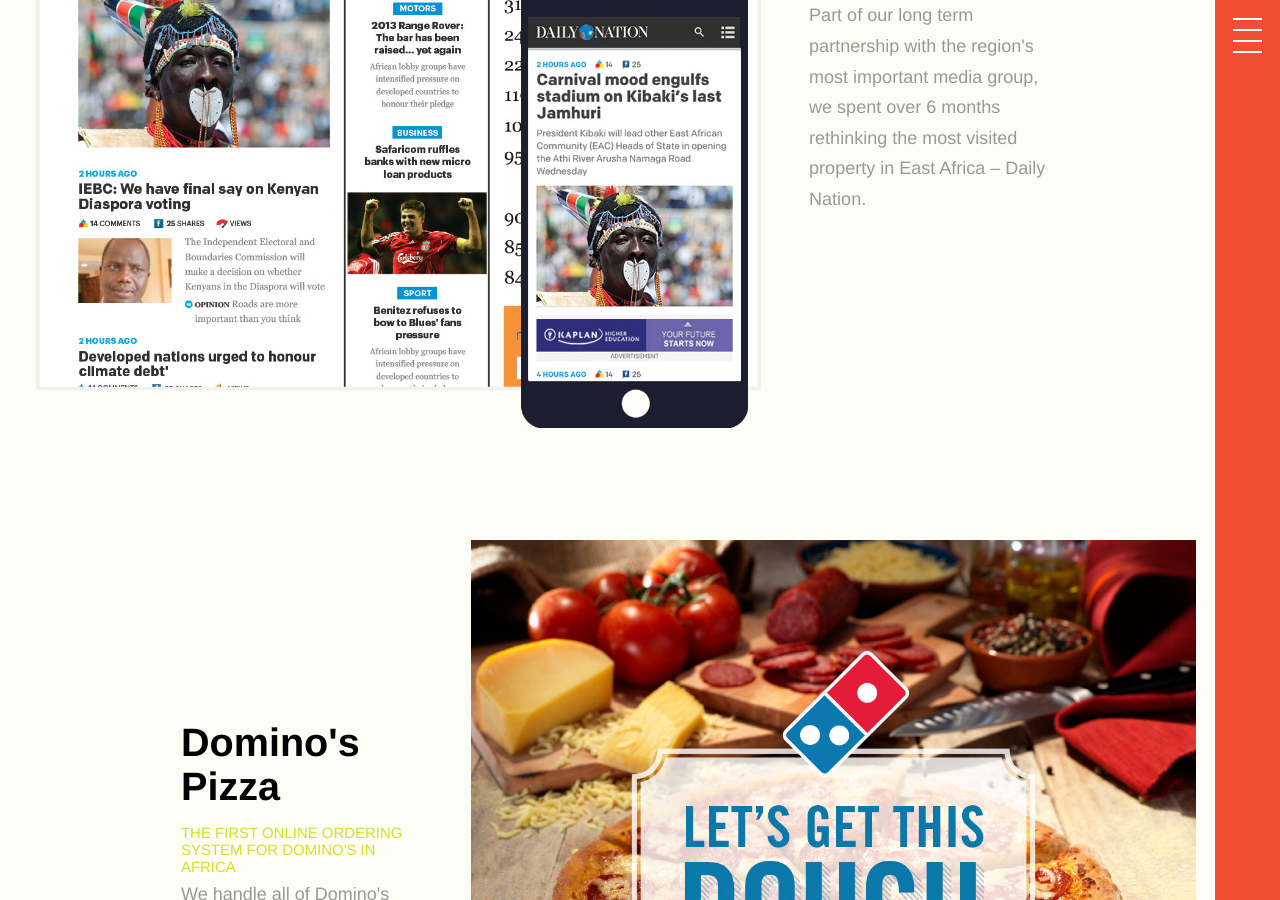
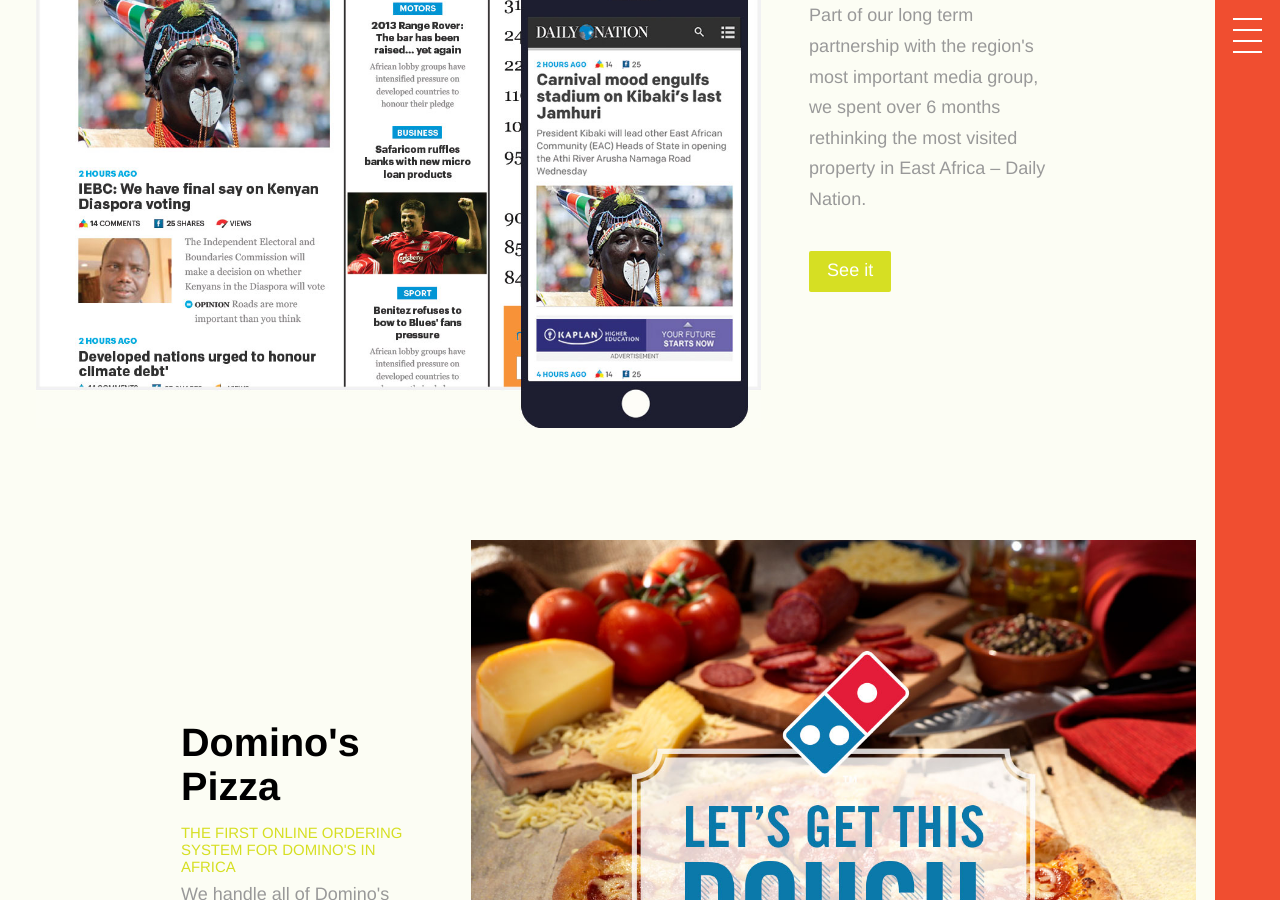
Before and after one commit to ryanhbowman/circle-site, a Jekyll site: the page built from index.html, in a window 1280 px wide and 900 px high, scrolled down 1184 px. Built offline with Jekyll 4.4.1, drawn with Linux system fonts in a browser that asks for light colours; some web fonts are replaced; some of the changed text lies outside the part shown.

Commit message:
better im, links added too

```diff
--- a/index.html
+++ b/index.html
@@ -31,7 +31,7 @@
       </h2>
       <h5>Changing the face of Kenyan media</h5>
       <p>Part of our long term partnership with the region's most important media group, we spent over 6 months rethinking the most visited property in East Africa – Daily Nation. </p>
-      <!-- <a class="btn" href="projects/nation.html">Read the Whole Story</a> -->
+      <a class="btn" href="http://nation.co.ke">See it</a>
     </aside>
   </div>
 </section>
@@ -48,7 +48,7 @@
       </h2>
       <h5>The first online ordering system for Domino's in Africa</h5>
       <p>We handle all of Domino's work in Kenya from Africa's first Domino's online ordering system to billboards and specially geo-targeted digital advertising.</p>
-      <!-- <a class="btn" href="projects/dominos.html">Read the Whole Story</a> -->
+      <a class="btn" href="http://dominos.co.ke">See the site</a>
     </aside>
   </div>
 </section>
@@ -65,7 +65,7 @@
       </h2>
       <h5>Building an online presence from nothing to world-class</h5>
       <p>We have worked with CB for years building up a world class integrated digital presence that covers all aspects of the business, from accounting to client representation.</p>
-      <!-- <a class="btn" href="projects/dominos.html">Read the Whole Story</a> -->
+      <a class="btn" href="http://curtisbrown.co.uk">Check the page</a>
     </aside>
   </div>
 </section>
@@ -82,7 +82,7 @@
       </h2>
       <h5>Efficient, conversion oriented E-commerce with a soul</h5>
       <p>Circle works on all aspects of Cubitts digital strategy building a custom patient managment system and POS for in-store usage. </p>
-      <!-- <a class="btn" href="projects/dominos.html">Read the Whole Story</a> -->
+      <a class="btn" href="https://cubitts.co.uk">See it</a>
     </aside>
   </div>
 </section>
@@ -99,7 +99,7 @@
       </h2>
       <h5>a digital marketing success of epic proportions</h5>
       <p>After we redesigned all of I&amp;M's country sites (included Kenya's first online bank account application), we have been running a successful digital marketing campaign that has netted 1,000s of new accounts.</p>
-      <!-- <a class="btn" href="projects/dominos.html">Read the Whole Story</a> -->
+      <a class="btn" href="http://imbank.com">See the site</a>
     </aside>
   </div>
 </section>
```
Also changed, not shown: images/imbank.jpg.
